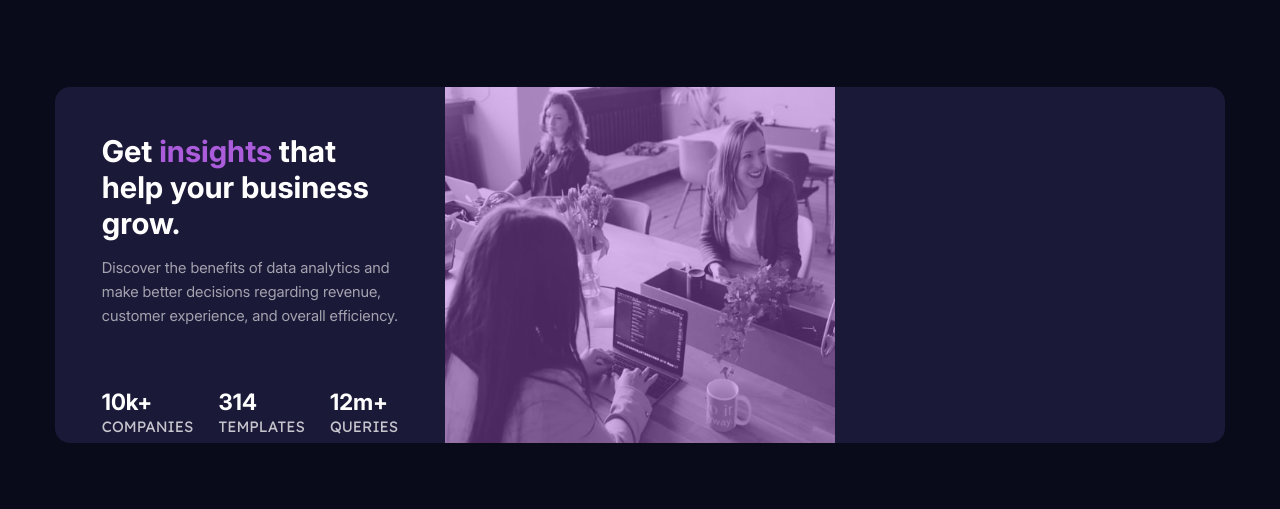
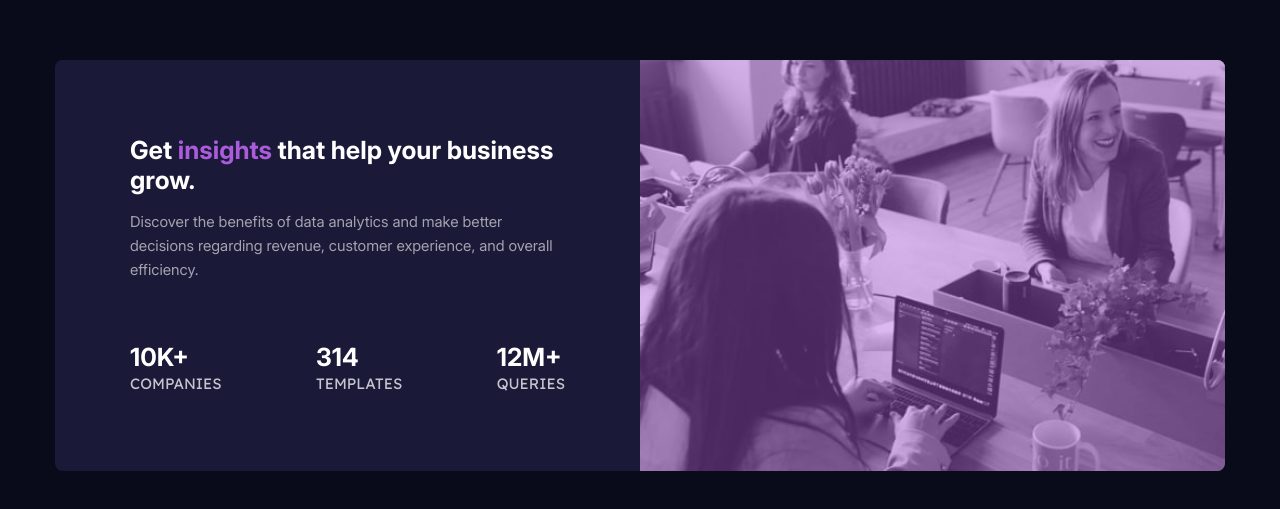
Before and after one commit to Mostafa-Tamer2002/stats-preview-card-component-main, a plain HTML site: page index.html in a window 1280 px wide. Shown: the part 135-644 px from the top of the page. Drawn offline with Linux system fonts and the light colour scheme.

Commit message:
version1

```diff
--- a/index.html
+++ b/index.html
@@ -7,7 +7,7 @@
   <link rel="icon" type="image/png" sizes="32x32" href="./images/favicon-32x32.png">
 
   <!-- Main-Css -->
-   <link rel="stylesheet" href="style.css">
+  <link rel="stylesheet" href="style.css">
   <title>Frontend Mentor | Stats preview card component</title>
 </head>
 <body>
@@ -34,7 +34,6 @@
         </div>
       </div>
       <div class="img-cont">
-        <img src="./images/image-header-desktop.jpg" alt="">
       </div>
     </div>
   </main>
--- a/style.css
+++ b/style.css
@@ -33,9 +33,10 @@ body{
     background-color: var(--Very-dark--blue-main-background);
     font-size: 15px;
     font-family: sans-serif;
-    height: 100vh;
+    min-height: 100vh;
     display: flex;
     align-items: center;
+    justify-content: center;
 }
 .container{
     margin-left: auto;
@@ -47,23 +48,24 @@ img{
 /* !Body Content */
 /* ?======Start-Main====== */
 main{
-    margin: auto;
+    padding-block: 3em;
 }
-
 main .container{
     background-color: var(--Dark-desaturated-blue-card-background);
     display: grid;
-    grid-template-columns: repeat(auto-fill,minmax(300px , 1fr));
-    border-radius: 1em;
+    grid-template-columns: repeat(auto-fit ,minmax(300px , 1fr));
+    grid-template-rows: repeat(auto-fill ,minmax(300px , 1fr));
+    border-radius: 0.5em;
     overflow: hidden;
 }
 
 .container .description{
-    padding: 12% 12% 1% 12%;
+    padding: 40px;
 }
 .container .description h1{
     color: var(--White-main-heading-stats);
     font-family:'interB';
+    font-size: 25px;
 
 }
 .container .description h1 span{
@@ -77,32 +79,27 @@ main .container{
     line-height: 1.6;
 }
 .container .description .number{
-   display: flex;
-   justify-content: space-between;
-   padding-top: 60px;
+    display: flex;
+    justify-content: space-between;
+    align-items: center;
+    padding-top: 60px;
 }
 
 .container .description .number h2{
     color: var(--White-main-heading-stats);
     font-family:'interB';
-
-
+    font-size: 25px;
+    text-transform: uppercase;
 }
 .container .description .number p{
     color: var(--Slightly-transparent-white-main-paragraph);
     font-family:'lexR' ;
     text-transform: uppercase;
     line-height: 1.6;
-
 }
 
-
-
-.img-cont img{
-    width: 100%;
-    height: 100%;
-}
 .img-cont {
+    background: url(./images/image-header-mobile.jpg) no-repeat center/cover;
     position: relative;
 }
 
@@ -115,14 +112,13 @@ main .container{
     left: 0;
     background-color: hsla(277, 64%, 61%, 0.428);
     z-index: 1;
-
 }
 
 /* !Media Query */
 /* Mobile: 320px - 480px */
 @media only screen and (min-width: 320px) and (max-width: 480px) {
     .container {
-        width: 360px;
+        width: 350px;
     }
     .img-cont{
         order: -1;
@@ -130,14 +126,11 @@ main .container{
     body{
         font-size: 12px;
     }
-    .container .description{
+    .container .description {
         text-align: center;
     }
     .container .description > p{
         font-size: 15px;
-    }
-    .container .description h1{
-        font-size: 22px;
     }
     .container .number{
         flex-direction: column;
@@ -148,24 +141,22 @@ main .container{
 }
 
 /* Tablet: 768px - 1024px */
-@media only screen and (min-width: 768px) and (max-width: 1024px) {
+@media only screen and (min-width: 768px){
     .container {
         width: 720px;
     }
+
 }
 
 /* Desktop: 1200px - 1440px */
-@media only screen and (min-width: 1200px) and (max-width: 1440px) {
+@media only screen and (min-width: 1200px)  {
     .container {
-        grid-template-columns: repeat(2,minmax(300px , 1fr));
         width: 1170px;
     }
-}
-
-/* Large Desktop: 1600px and above */
-@media only screen and (min-width: 1600px) {
-    .container {
-        grid-template-columns: repeat(2,minmax(300px , 1fr));
-        width: 1360px;
+    .img-cont{
+        background: url(./images/image-header-desktop.jpg) no-repeat center/cover ;
+    }
+    .container .description {
+        padding: 5em;
     }
 }
```
